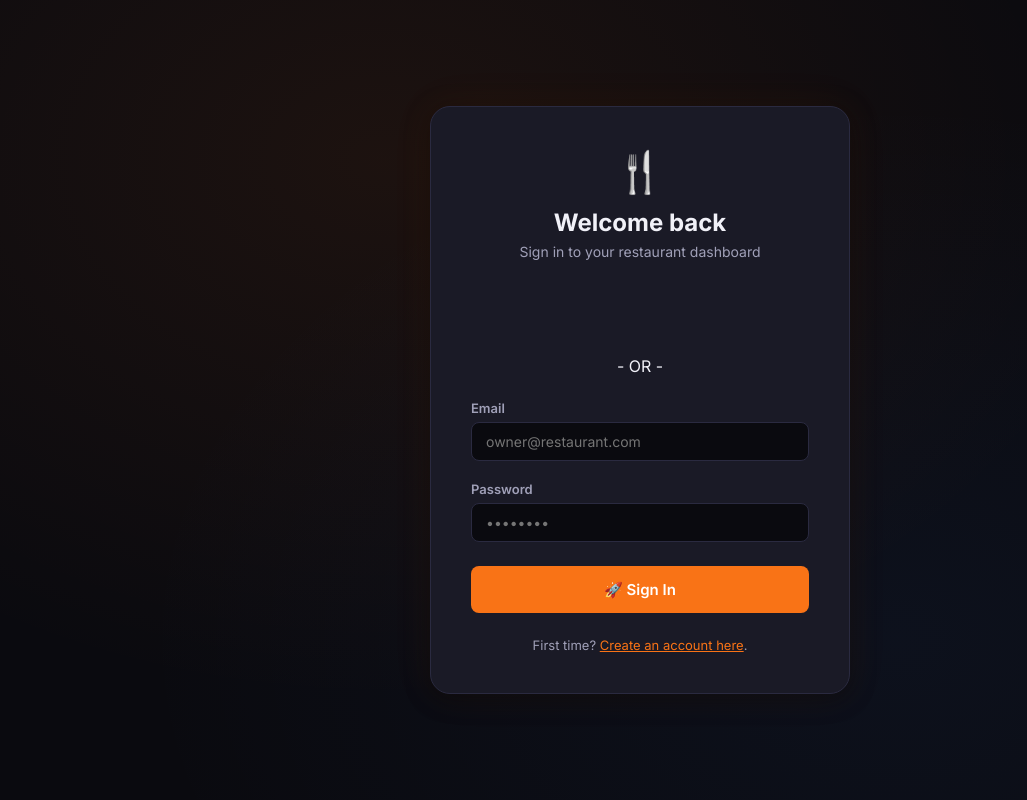
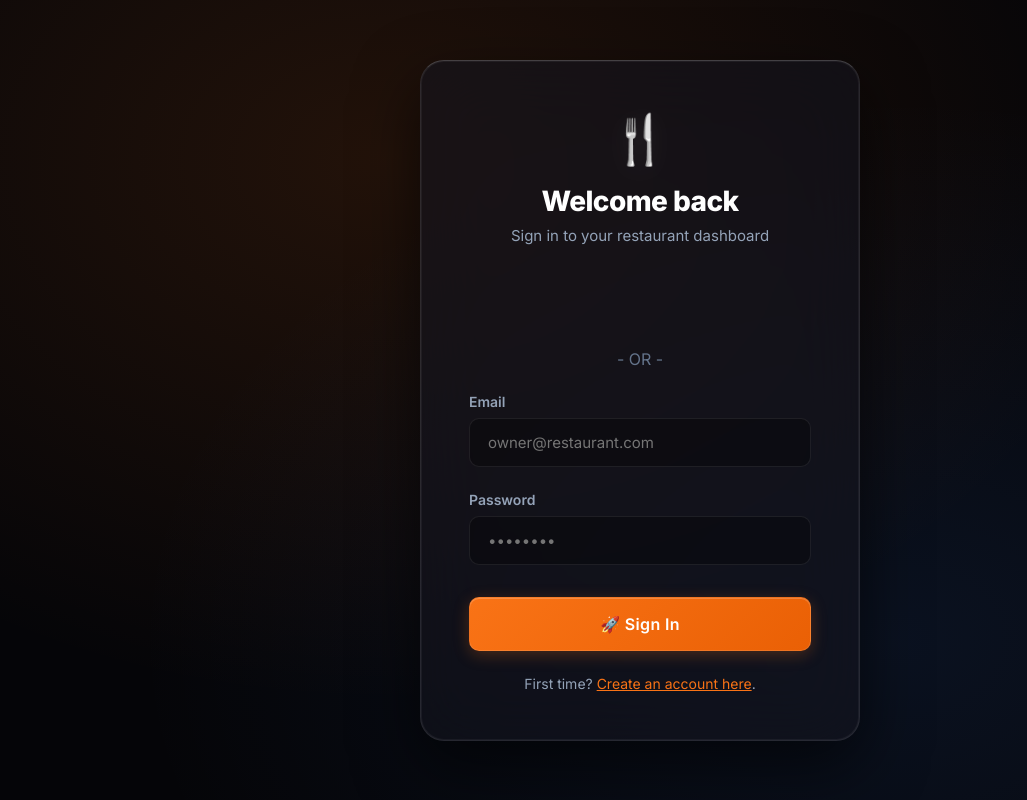
Before and after one commit to AsM802/Restaurants-order-bot, a Next.js app in the folder dashboard/: page /login in a window 1280 px wide. Shown: the whole page, without its empty margins (0-1027 px from the left). Built offline with nearby package versions, Linux system fonts and the light colour scheme; no server answers.

Commit message:
style: overhaul dashboard ui to premium glassmorphism aesthetic

```diff
--- a/dashboard/app/globals.css
+++ b/dashboard/app/globals.css
@@ -1,37 +1,37 @@
-/* === Global Design System === */
+/* === Global Premium Design System === */
 *, *::before, *::after { box-sizing: border-box; margin: 0; padding: 0; }
 
 :root {
-  --bg-primary: #0a0a0f;
-  --bg-secondary: #12121a;
-  --bg-card: #1a1a26;
-  --bg-card-hover: #22223a;
-  --border: #2a2a40;
-  --border-light: #3a3a55;
+  --bg-primary: #050508;
+  --bg-card: rgba(20, 20, 30, 0.5);
+  --bg-card-hover: rgba(30, 30, 45, 0.6);
+  --border: rgba(255, 255, 255, 0.08);
+  --border-light: rgba(255, 255, 255, 0.15);
+  --glass-blur: blur(24px);
 
   --accent: #f97316;
   --accent-dark: #ea6005;
   --accent-light: #fb923c;
-  --accent-glow: rgba(249, 115, 22, 0.15);
+  --accent-glow: rgba(249, 115, 22, 0.25);
 
   --green: #22c55e;
-  --green-bg: rgba(34, 197, 94, 0.1);
+  --green-bg: rgba(34, 197, 94, 0.15);
   --blue: #3b82f6;
-  --blue-bg: rgba(59, 130, 246, 0.1);
+  --blue-bg: rgba(59, 130, 246, 0.15);
   --yellow: #eab308;
-  --yellow-bg: rgba(234, 179, 8, 0.1);
+  --yellow-bg: rgba(234, 179, 8, 0.15);
   --red: #ef4444;
-  --red-bg: rgba(239, 68, 68, 0.1);
+  --red-bg: rgba(239, 68, 68, 0.15);
 
-  --text-primary: #f1f1f8;
-  --text-secondary: #a0a0b8;
-  --text-muted: #6060880;
+  --text-primary: #ffffff;
+  --text-secondary: #94a3b8;
+  --text-muted: #64748b;
 
   --font: 'Inter', system-ui, sans-serif;
-  --radius: 12px;
-  --radius-sm: 8px;
-  --shadow: 0 4px 24px rgba(0, 0, 0, 0.4);
-  --shadow-glow: 0 0 40px rgba(249, 115, 22, 0.08);
+  --radius: 16px;
+  --radius-sm: 10px;
+  --shadow: 0 8px 32px rgba(0, 0, 0, 0.4);
+  --shadow-glow: 0 0 40px rgba(249, 115, 22, 0.15);
 }
 
 html, body {
@@ -40,6 +40,25 @@ html, body {
   color: var(--text-primary);
   min-height: 100vh;
   -webkit-font-smoothing: antialiased;
+  position: relative;
+  overflow-x: hidden;
+}
+
+/* Dynamic Ambient Background */
+body::before {
+  content: '';
+  position: fixed;
+  top: -50%; left: -50%;
+  width: 200%; height: 200%;
+  background: radial-gradient(circle at 50% 50%, rgba(249, 115, 22, 0.05) 0%, transparent 40%),
+              radial-gradient(circle at 80% 20%, rgba(59, 130, 246, 0.05) 0%, transparent 40%);
+  z-index: -1;
+  animation: ambientShift 20s ease-in-out infinite alternate;
+}
+
+@keyframes ambientShift {
+  0% { transform: rotate(0deg) scale(1); }
+  100% { transform: rotate(15deg) scale(1.1); }
 }
 
 a { color: inherit; text-decoration: none; }
@@ -50,259 +69,288 @@ input, textarea, select { font-family: var(--font); }
 .layout { display: flex; min-height: 100vh; }
 
 .sidebar {
-  width: 240px; flex-shrink: 0;
-  background: var(--bg-secondary);
+  width: 260px; flex-shrink: 0;
+  background: rgba(10, 10, 15, 0.7);
+  backdrop-filter: var(--glass-blur);
   border-right: 1px solid var(--border);
   display: flex; flex-direction: column;
-  padding: 24px 0;
+  padding: 32px 0;
   position: fixed; top: 0; left: 0; height: 100vh;
   z-index: 100;
+  box-shadow: 4px 0 24px rgba(0,0,0,0.2);
 }
 
 .sidebar-logo {
-  padding: 0 24px 24px;
-  border-bottom: 1px solid var(--border);
-  margin-bottom: 16px;
+  padding: 0 32px 24px;
+  margin-bottom: 24px;
+  position: relative;
+}
+
+.sidebar-logo::after {
+  content: '';
+  position: absolute;
+  bottom: 0; left: 32px; right: 32px;
+  height: 1px;
+  background: linear-gradient(90deg, var(--border), transparent);
 }
 
 .sidebar-logo h2 {
-  font-size: 18px; font-weight: 700;
+  font-size: 22px; font-weight: 800;
   background: linear-gradient(135deg, var(--accent), #fbbf24);
   -webkit-background-clip: text; -webkit-text-fill-color: transparent;
+  letter-spacing: -0.02em;
 }
 
-.sidebar-logo p { font-size: 12px; color: var(--text-secondary); margin-top: 2px; }
+.sidebar-logo p { font-size: 13px; color: var(--text-secondary); margin-top: 4px; }
 
 .nav-item {
-  display: flex; align-items: center; gap: 12px;
-  padding: 12px 24px;
-  font-size: 14px; font-weight: 500;
+  display: flex; align-items: center; gap: 14px;
+  padding: 14px 32px;
+  font-size: 15px; font-weight: 500;
   color: var(--text-secondary);
-  transition: all 0.2s;
-  border-left: 3px solid transparent;
+  transition: all 0.3s cubic-bezier(0.4, 0, 0.2, 1);
+  position: relative;
 }
 
-.nav-item:hover { color: var(--text-primary); background: var(--bg-card); }
-.nav-item.active { color: var(--accent); background: var(--accent-glow); border-left-color: var(--accent); }
+.nav-item:hover { color: var(--text-primary); background: rgba(255,255,255,0.03); }
 
-.nav-icon { font-size: 18px; }
+.nav-item.active {
+  color: var(--text-primary);
+  background: linear-gradient(90deg, var(--accent-glow), transparent);
+}
 
-.main-content { margin-left: 240px; flex: 1; min-height: 100vh; }
+.nav-item.active::before {
+  content: '';
+  position: absolute;
+  left: 0; top: 0; bottom: 0;
+  width: 4px;
+  background: var(--accent);
+  border-radius: 0 4px 4px 0;
+  box-shadow: 0 0 12px var(--accent);
+}
+
+.nav-icon { font-size: 20px; transition: transform 0.3s; }
+.nav-item:hover .nav-icon { transform: scale(1.1); }
+
+.main-content { margin-left: 260px; flex: 1; min-height: 100vh; position: relative; }
 
 .page-header {
-  padding: 32px 40px 24px;
-  border-bottom: 1px solid var(--border);
+  padding: 40px 48px 24px;
+  display: flex; justify-content: space-between; align-items: flex-end;
 }
 
-.page-header h1 { font-size: 28px; font-weight: 700; }
-.page-header p { color: var(--text-secondary); font-size: 14px; margin-top: 4px; }
+.page-header h1 {
+  font-size: 32px; font-weight: 800; letter-spacing: -0.02em;
+  text-shadow: 0 2px 12px rgba(0,0,0,0.5);
+}
+.page-header p { color: var(--text-secondary); font-size: 15px; margin-top: 6px; }
 
-.page-body { padding: 32px 40px; }
+.page-body { padding: 24px 48px 48px; }
 
-/* === Cards === */
+/* === Premium Glass Cards === */
 .card {
   background: var(--bg-card);
+  backdrop-filter: var(--glass-blur);
   border: 1px solid var(--border);
   border-radius: var(--radius);
-  padding: 24px;
+  padding: 28px;
+  box-shadow: var(--shadow);
+  transition: transform 0.3s, border-color 0.3s, box-shadow 0.3s;
 }
 
-.card:hover { border-color: var(--border-light); }
+.card:hover {
+  border-color: var(--border-light);
+  transform: translateY(-2px);
+  box-shadow: 0 12px 40px rgba(0,0,0,0.5);
+}
 
-.stats-grid { display: grid; grid-template-columns: repeat(4, 1fr); gap: 16px; margin-bottom: 32px; }
+.stats-grid { display: grid; grid-template-columns: repeat(4, 1fr); gap: 20px; margin-bottom: 40px; }
 
 .stat-card {
-  background: var(--bg-card);
+  background: linear-gradient(145deg, rgba(30, 30, 45, 0.6) 0%, rgba(20, 20, 30, 0.4) 100%);
+  backdrop-filter: var(--glass-blur);
   border: 1px solid var(--border);
+  border-top: 1px solid rgba(255,255,255,0.12); /* Inner top light reflection */
   border-radius: var(--radius);
-  padding: 20px;
-  display: flex; flex-direction: column; gap: 8px;
-  transition: all 0.2s;
+  padding: 24px;
+  display: flex; flex-direction: column; gap: 12px;
+  transition: all 0.3s cubic-bezier(0.4, 0, 0.2, 1);
+  position: relative;
+  overflow: hidden;
 }
 
-.stat-card:hover { border-color: var(--border-light); transform: translateY(-2px); box-shadow: var(--shadow); }
-
-.stat-label { font-size: 12px; text-transform: uppercase; letter-spacing: 0.05em; color: var(--text-secondary); }
-.stat-value { font-size: 32px; font-weight: 700; }
-.stat-icon { font-size: 24px; margin-bottom: 4px; }
-
-/* === Buttons === */
-.btn {
-  display: inline-flex; align-items: center; gap: 8px;
-  padding: 10px 20px; border-radius: var(--radius-sm);
-  font-size: 14px; font-weight: 600;
-  transition: all 0.2s;
+.stat-card::before {
+  content: ''; position: absolute; top: 0; left: -100%; width: 50%; height: 100%;
+  background: linear-gradient(90deg, transparent, rgba(255,255,255,0.05), transparent);
+  transform: skewX(-20deg); transition: 0.5s;
 }
 
-.btn-primary { background: var(--accent); color: white; }
-.btn-primary:hover { background: var(--accent-dark); transform: translateY(-1px); box-shadow: 0 4px 16px rgba(249,115,22,0.35); }
+.stat-card:hover::before { left: 150%; }
+.stat-card:hover {
+  border-color: var(--border-light);
+  transform: translateY(-4px);
+  box-shadow: 0 16px 40px rgba(0,0,0,0.4), 0 0 20px rgba(249, 115, 22, 0.05);
+}
 
-.btn-secondary { background: var(--bg-card); color: var(--text-primary); border: 1px solid var(--border); }
-.btn-secondary:hover { border-color: var(--border-light); background: var(--bg-card-hover); }
+.stat-label { font-size: 13px; font-weight: 600; text-transform: uppercase; letter-spacing: 0.08em; color: var(--text-secondary); }
+.stat-value { font-size: 36px; font-weight: 800; text-shadow: 0 2px 10px rgba(0,0,0,0.3); }
+.stat-icon { font-size: 28px; margin-bottom: 4px; filter: drop-shadow(0 0 8px rgba(255,255,255,0.2)); }
+
+/* === Premium Buttons === */
+.btn {
+  display: inline-flex; align-items: center; justify-content: center; gap: 10px;
+  padding: 12px 24px; border-radius: var(--radius-sm);
+  font-size: 14px; font-weight: 600; letter-spacing: 0.02em;
+  transition: all 0.3s cubic-bezier(0.4, 0, 0.2, 1);
+  position: relative;
+  overflow: hidden;
+}
+
+.btn-primary {
+  background: linear-gradient(135deg, var(--accent), var(--accent-dark));
+  color: white;
+  border: 1px solid rgba(255,255,255,0.1);
+  box-shadow: 0 4px 16px var(--accent-glow), inset 0 1px 0 rgba(255,255,255,0.2);
+}
+.btn-primary:hover {
+  transform: translateY(-2px);
+  box-shadow: 0 8px 24px rgba(249,115,22,0.4), inset 0 1px 0 rgba(255,255,255,0.3);
+}
+
+.btn-secondary {
+  background: rgba(255,255,255,0.05); backdrop-filter: blur(8px);
+  color: var(--text-primary);
+  border: 1px solid var(--border);
+}
+.btn-secondary:hover {
+  border-color: var(--border-light);
+  background: rgba(255,255,255,0.1);
+  transform: translateY(-2px);
+}
 
 .btn-danger { background: var(--red-bg); color: var(--red); border: 1px solid rgba(239,68,68,0.3); }
-.btn-danger:hover { background: var(--red); color: white; }
+.btn-danger:hover { background: var(--red); color: white; transform: translateY(-2px); box-shadow: 0 8px 24px rgba(239,68,68,0.2); }
 
-.btn-sm { padding: 6px 14px; font-size: 13px; }
+.btn-sm { padding: 8px 16px; font-size: 13px; }
 
-/* === Forms === */
-.form-group { display: flex; flex-direction: column; gap: 6px; }
-.form-label { font-size: 13px; font-weight: 600; color: var(--text-secondary); }
+/* === Inputs & Forms === */
+.form-group { display: flex; flex-direction: column; gap: 8px; }
+.form-label { font-size: 14px; font-weight: 600; color: var(--text-secondary); }
 
-.form-input {
-  background: var(--bg-primary); color: var(--text-primary);
-  border: 1px solid var(--border); border-radius: var(--radius-sm);
-  padding: 10px 14px; font-size: 14px;
-  transition: border 0.2s;
+.form-input, .form-select {
+  background: rgba(0, 0, 0, 0.3);
+  color: var(--text-primary);
+  border: 1px solid var(--border);
+  border-radius: var(--radius-sm);
+  padding: 14px 18px; font-size: 15px;
+  transition: all 0.3s;
   width: 100%;
 }
 
-.form-input:focus { outline: none; border-color: var(--accent); box-shadow: 0 0 0 3px var(--accent-glow); }
-
-.form-select {
-  background: var(--bg-primary); color: var(--text-primary);
-  border: 1px solid var(--border); border-radius: var(--radius-sm);
-  padding: 10px 14px; font-size: 14px; width: 100%;
+.form-input:hover, .form-select:hover { border-color: rgba(255,255,255,0.2); }
+.form-input:focus, .form-select:focus {
+  outline: none;
+  border-color: var(--accent);
+  background: rgba(0, 0, 0, 0.5);
+  box-shadow: 0 0 0 4px var(--accent-glow);
 }
 
-.form-grid { display: grid; grid-template-columns: 1fr 1fr; gap: 16px; }
+.form-grid { display: grid; grid-template-columns: 1fr 1fr; gap: 20px; }
 
-/* === Status Badges === */
+/* === Glowing Badges === */
 .badge {
   display: inline-flex; align-items: center; gap: 6px;
-  padding: 4px 12px; border-radius: 100px;
-  font-size: 12px; font-weight: 600;
+  padding: 6px 14px; border-radius: 100px;
+  font-size: 12px; font-weight: 700; letter-spacing: 0.05em; text-transform: uppercase;
+  border: 1px solid transparent;
 }
 
-.badge-pending { background: var(--yellow-bg); color: var(--yellow); }
-.badge-preparing { background: var(--blue-bg); color: var(--blue); }
-.badge-ready { background: var(--green-bg); color: var(--green); }
-.badge-done { background: rgba(128,128,128,0.15); color: #888; }
+.badge-pending { background: var(--yellow-bg); color: var(--yellow); border-color: rgba(234, 179, 8, 0.3); box-shadow: 0 0 12px rgba(234, 179, 8, 0.1); }
+.badge-preparing { background: var(--blue-bg); color: var(--blue); border-color: rgba(59, 130, 246, 0.3); box-shadow: 0 0 12px rgba(59, 130, 246, 0.1); }
+.badge-ready { background: var(--green-bg); color: var(--green); border-color: rgba(34, 197, 94, 0.3); box-shadow: 0 0 12px rgba(34, 197, 94, 0.1); }
+.badge-done { background: rgba(255,255,255,0.05); color: var(--text-secondary); border-color: var(--border); }
 
-/* === Table === */
-.table-wrapper { overflow-x: auto; border-radius: var(--radius); border: 1px solid var(--border); }
+/* === Modern Data Tables === */
+.table-wrapper {
+  overflow-x: auto;
+  border-radius: var(--radius);
+  border: 1px solid var(--border);
+  background: var(--bg-card);
+  backdrop-filter: var(--glass-blur);
+  box-shadow: var(--shadow);
+}
 
-table { width: 100%; border-collapse: collapse; }
+table { width: 100%; border-collapse: separate; border-spacing: 0; }
 
 thead th {
-  background: var(--bg-secondary); padding: 14px 16px;
-  text-align: left; font-size: 12px; font-weight: 600;
-  text-transform: uppercase; letter-spacing: 0.05em;
+  background: rgba(0,0,0,0.2); padding: 18px 24px;
+  text-align: left; font-size: 12px; font-weight: 700;
+  text-transform: uppercase; letter-spacing: 0.1em;
   color: var(--text-secondary); border-bottom: 1px solid var(--border);
 }
 
-tbody tr { border-bottom: 1px solid var(--border); transition: background 0.15s; }
-tbody tr:last-child { border-bottom: none; }
-tbody tr:hover { background: var(--bg-card-hover); }
-tbody td { padding: 14px 16px; font-size: 14px; }
+tbody tr { transition: all 0.2s; }
+tbody tr td { border-bottom: 1px solid rgba(255,255,255,0.03); }
+tbody tr:last-child td { border-bottom: none; }
+tbody tr:hover { background: rgba(255,255,255,0.03); }
+tbody td { padding: 18px 24px; font-size: 15px; }
 
-/* === Modal === */
+/* === Premium Login / Register === */
+.login-page {
+  min-height: 100vh; display: flex; align-items: center; justify-content: center;
+  background: radial-gradient(ellipse at 30% 20%, rgba(249,115,22,0.12) 0%, transparent 60%),
+              radial-gradient(ellipse at 70% 80%, rgba(59,130,246,0.1) 0%, transparent 60%),
+              #050508;
+}
+
+.login-card {
+  width: 440px; max-width: 90vw;
+  background: rgba(20, 20, 30, 0.6);
+  backdrop-filter: blur(32px);
+  border: 1px solid rgba(255,255,255,0.1);
+  border-top: 1px solid rgba(255,255,255,0.2);
+  border-radius: 24px; padding: 48px;
+  box-shadow: 0 24px 64px rgba(0,0,0,0.6), inset 0 0 0 1px rgba(255,255,255,0.05);
+  position: relative;
+  overflow: hidden;
+}
+
+.login-header { text-align: center; margin-bottom: 40px; }
+.login-header .logo { font-size: 48px; margin-bottom: 16px; filter: drop-shadow(0 4px 12px rgba(255,255,255,0.1)); }
+.login-header h1 { font-size: 28px; font-weight: 800; letter-spacing: -0.02em; }
+.login-header p { color: var(--text-secondary); font-size: 15px; margin-top: 8px; }
+
+.login-form { display: flex; flex-direction: column; gap: 24px; }
+.login-form .btn { width: 100%; padding: 16px; font-size: 16px; margin-top: 8px; }
+
+.login-error {
+  background: var(--red-bg); color: var(--red);
+  border: 1px solid rgba(239,68,68,0.3);
+  border-radius: var(--radius-sm); padding: 14px 18px;
+  font-size: 14px; font-weight: 500;
+  display: flex; align-items: center; gap: 8px;
+}
+
+/* === Modals === */
 .modal-overlay {
   position: fixed; inset: 0;
-  background: rgba(0,0,0,0.7); backdrop-filter: blur(4px);
+  background: rgba(0,0,0,0.8); backdrop-filter: blur(8px);
   display: flex; align-items: center; justify-content: center;
   z-index: 200;
 }
 
 .modal {
-  background: var(--bg-card); border: 1px solid var(--border);
-  border-radius: var(--radius); padding: 32px;
-  width: 480px; max-width: 90vw;
-  box-shadow: var(--shadow);
+  background: rgba(20, 20, 30, 0.85); backdrop-filter: blur(24px);
+  border: 1px solid rgba(255,255,255,0.1);
+  border-radius: 20px; padding: 40px;
+  width: 500px; max-width: 90vw;
+  box-shadow: 0 32px 80px rgba(0,0,0,0.8);
 }
 
-.modal h2 { font-size: 20px; font-weight: 700; margin-bottom: 24px; }
+.modal h2 { font-size: 24px; font-weight: 800; margin-bottom: 32px; letter-spacing: -0.02em; }
+.modal-footer { display: flex; justify-content: flex-end; gap: 16px; margin-top: 32px; }
 
-.modal-footer { display: flex; justify-content: flex-end; gap: 12px; margin-top: 24px; }
-
-/* === Toggle === */
-.toggle {
-  width: 44px; height: 24px; border-radius: 100px;
-  background: var(--border); position: relative;
-  transition: background 0.2s; cursor: pointer;
-  flex-shrink: 0;
-}
-
-.toggle.on { background: var(--green); }
-.toggle::after {
-  content: ''; position: absolute;
-  top: 3px; left: 3px;
-  width: 18px; height: 18px; border-radius: 50%;
-  background: white; transition: transform 0.2s;
-}
-.toggle.on::after { transform: translateX(20px); }
-
-/* === Login page === */
-.login-page {
-  min-height: 100vh; display: flex; align-items: center; justify-content: center;
-  background: radial-gradient(ellipse at 30% 20%, rgba(249,115,22,0.08) 0%, transparent 60%),
-              radial-gradient(ellipse at 70% 80%, rgba(59,130,246,0.06) 0%, transparent 60%),
-              var(--bg-primary);
-}
-
-.login-card {
-  width: 420px; max-width: 90vw;
-  background: var(--bg-card);
-  border: 1px solid var(--border);
-  border-radius: 20px; padding: 40px;
-  box-shadow: var(--shadow), var(--shadow-glow);
-}
-
-.login-header { text-align: center; margin-bottom: 32px; }
-.login-header .logo { font-size: 40px; margin-bottom: 12px; }
-.login-header h1 { font-size: 24px; font-weight: 700; }
-.login-header p { color: var(--text-secondary); font-size: 14px; margin-top: 6px; }
-
-.login-form { display: flex; flex-direction: column; gap: 20px; }
-.login-form .btn { width: 100%; justify-content: center; padding: 14px; font-size: 15px; margin-top: 4px; }
-
-.login-error {
-  background: var(--red-bg); color: var(--red);
-  border: 1px solid rgba(239,68,68,0.3);
-  border-radius: var(--radius-sm); padding: 12px 16px;
-  font-size: 14px;
-}
-
-/* === Cook Screen === */
-.cook-grid { display: grid; grid-template-columns: repeat(auto-fill, minmax(320px, 1fr)); gap: 20px; }
-
-.cook-order-card {
-  background: var(--bg-card);
-  border: 2px solid var(--blue);
-  border-radius: var(--radius);
-  padding: 20px;
-  animation: slideIn 0.3s ease;
-}
-
-@keyframes slideIn {
-  from { opacity: 0; transform: translateY(-12px); }
-  to { opacity: 1; transform: translateY(0); }
-}
-
-.cook-order-header {
-  display: flex; justify-content: space-between; align-items: center;
-  margin-bottom: 16px; padding-bottom: 16px;
-  border-bottom: 1px solid var(--border);
-}
-
-.cook-order-number { font-size: 22px; font-weight: 800; color: var(--accent); }
-.cook-order-time { font-size: 12px; color: var(--text-secondary); }
-.cook-order-platform { font-size: 12px; color: var(--text-secondary); }
-
-.cook-item { display: flex; justify-content: space-between; padding: 6px 0; font-size: 15px; }
-.cook-item-qty { color: var(--accent); font-weight: 700; margin-right: 8px; }
-
-.cook-order-footer { margin-top: 16px; }
-.btn-done {
-  width: 100%; padding: 12px; border-radius: var(--radius-sm);
-  background: var(--green-bg); color: var(--green);
-  border: 1px solid rgba(34,197,94,0.3);
-  font-size: 15px; font-weight: 700;
-  transition: all 0.2s;
-}
-.btn-done:hover { background: var(--green); color: white; }
-
-/* === Misc Utilities === */
+/* === Utilities === */
 .flex { display: flex; }
 .flex-center { display: flex; align-items: center; justify-content: center; }
 .flex-between { display: flex; align-items: center; justify-content: space-between; }
@@ -316,39 +364,36 @@ tbody td { padding: 14px 16px; font-size: 14px; }
 .mb-16 { margin-bottom: 16px; }
 .mb-24 { margin-bottom: 24px; }
 .text-muted { color: var(--text-secondary); }
-.text-sm { font-size: 13px; }
+.text-sm { font-size: 14px; }
 .bold { font-weight: 700; }
 .w-full { width: 100%; }
 
 .empty-state {
-  text-align: center; padding: 60px 20px;
-  color: var(--text-secondary);
+  text-align: center; padding: 80px 20px;
+  background: var(--bg-card); backdrop-filter: var(--glass-blur);
+  border: 1px dashed var(--border-light); border-radius: var(--radius);
 }
-.empty-state .icon { font-size: 48px; margin-bottom: 12px; }
-.empty-state p { font-size: 16px; }
+.empty-state .icon { font-size: 56px; margin-bottom: 16px; opacity: 0.8; }
+.empty-state p { font-size: 16px; color: var(--text-secondary); font-weight: 500; }
 
 .spinner {
-  width: 40px; height: 40px;
-  border: 3px solid var(--border);
+  width: 48px; height: 48px;
+  border: 3px solid rgba(255,255,255,0.1);
   border-top-color: var(--accent);
   border-radius: 50%;
-  animation: spin 0.8s linear infinite;
+  animation: spin 0.8s cubic-bezier(0.4, 0, 0.2, 1) infinite;
 }
 @keyframes spin { to { transform: rotate(360deg); } }
-
-.loading-wrap { display: flex; align-items: center; justify-content: center; padding: 60px; }
+.loading-wrap { display: flex; align-items: center; justify-content: center; padding: 100px; }
 
 .order-items-list { list-style: none; }
-.order-items-list li { padding: 4px 0; font-size: 13px; color: var(--text-secondary); }
+.order-items-list li { padding: 6px 0; font-size: 14px; color: var(--text-secondary); border-bottom: 1px dashed rgba(255,255,255,0.05); }
+.order-items-list li:last-child { border-bottom: none; }
 
-.platform-icon { font-size: 16px; }
+.fade-in { animation: fadeIn 0.5s cubic-bezier(0.4, 0, 0.2, 1); }
+@keyframes fadeIn { from { opacity: 0; transform: translateY(10px); } to { opacity: 1; transform: translateY(0); } }
 
-/* === Animations === */
-.fade-in { animation: fadeIn 0.4s ease; }
-@keyframes fadeIn { from { opacity: 0; } to { opacity: 1; } }
-
-/* Scrollbar */
-::-webkit-scrollbar { width: 6px; height: 6px; }
+::-webkit-scrollbar { width: 8px; height: 8px; }
 ::-webkit-scrollbar-track { background: var(--bg-primary); }
-::-webkit-scrollbar-thumb { background: var(--border-light); border-radius: 3px; }
-::-webkit-scrollbar-thumb:hover { background: var(--accent); }
+::-webkit-scrollbar-thumb { background: rgba(255,255,255,0.1); border-radius: 4px; }
+::-webkit-scrollbar-thumb:hover { background: rgba(255,255,255,0.2); }
```
